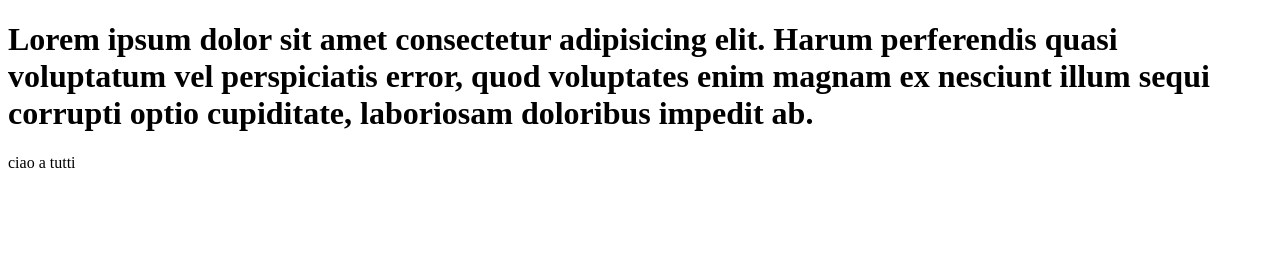
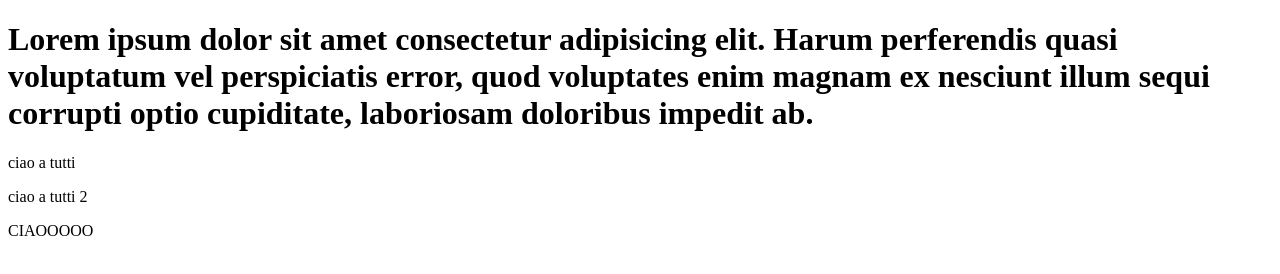
Before and after one commit to DeAngelisDev16/test-html, a plain HTML site: page index.html in a window 1280 px wide. Drawn offline with Linux system fonts and the light colour scheme.

Commit message:
EDIT-HTML

```diff
--- a/index.html
+++ b/index.html
@@ -9,5 +9,9 @@
 <body>
     <h1>Lorem ipsum dolor sit amet consectetur adipisicing elit. Harum perferendis quasi voluptatum vel perspiciatis error, quod voluptates enim magnam ex nesciunt illum sequi corrupti optio cupiditate, laboriosam doloribus impedit ab.</h1>
     <p> ciao a tutti</p>
+    <p>ciao a tutti 2</p>
+    <div>
+        CIAOOOOO
+    </div>
 </body>
 </html>
```
